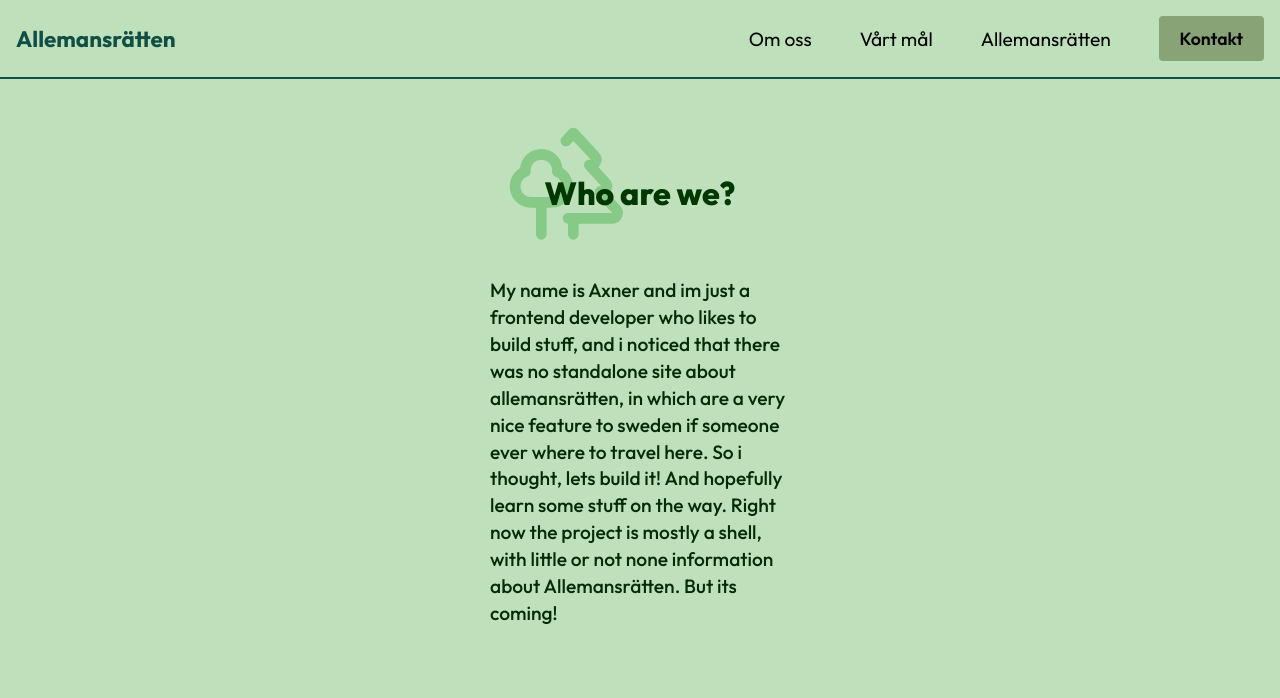
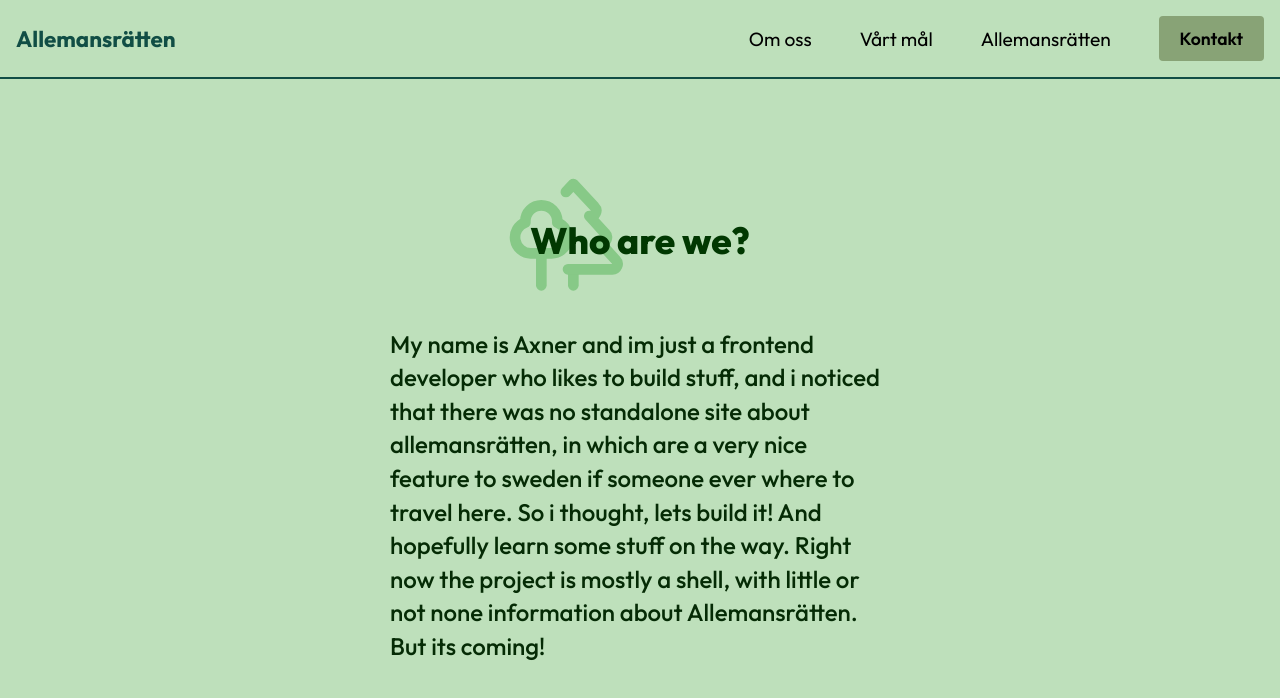
Before and after one commit to axnerhagglund/allemansratten_, a React (Vite) app: page /about in a window 1280 px wide. Shown: the top 698 px of the page. Built offline with nearby package versions, Linux system fonts and the light colour scheme.

Commit message:
fixed width in about

```diff
--- a/src/pages/AboutUsPage/aboutuspage.css
+++ b/src/pages/AboutUsPage/aboutuspage.css
@@ -5,22 +5,19 @@
     justify-content: center;
     align-items: center;
 }
-
 .top{
     display: flex;
     align-items: center;
     justify-content: center;
-
+    margin-top: 5rem;
     flex-direction: column;
 }
-
 .about__h1 {
     font-family: "outfit";
     font-size: 2rem;
     font-weight: 800;
     color: rgb(1, 56, 1);
 }
-
 .lu-tree {
     color: rgb(135, 201, 135);
     font-size: 8rem;
@@ -28,12 +25,10 @@
     margin-left: -9rem;
     margin-top: -6rem;
 }
-
 .about__sub{
     max-width: 300px;
     margin-top: 2rem;
 }
-
 .about__sub-p {
     font-size: 1.2rem;
     font-family: "outfit";
@@ -41,3 +36,17 @@
     color: rgb(5, 43, 5);
     font-weight: 500;
 }
+@media (min-width:500px) {
+    .about__sub{
+    max-width: 500px;
+    margin-top: 2rem;
+}
+.about__sub-p {
+    font-size: 1.5rem;
+    font-family: "outfit";
+    line-height: 1.4;
+}
+.about__h1 {
+    font-size: 2.3rem;
+}
+}
```
